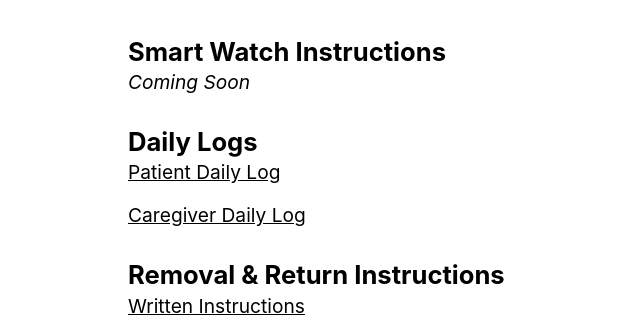
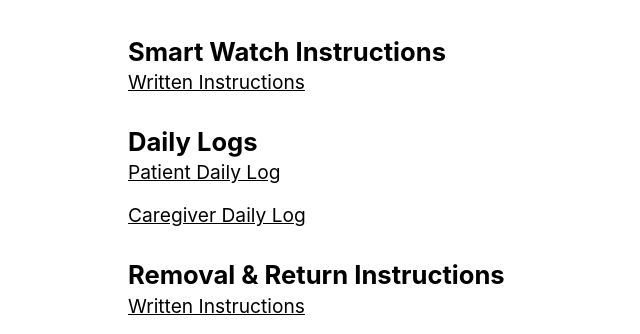
Before and after one commit to besi-c/besi-c.github.io, a Flask app: page /learn_more/dyads in a window 1280 px wide. Shown: the part 1091-1425 px from the top of the page, without its empty margins (0-640 px from the left). Run offline with Flask 2, Linux system fonts and the light colour scheme; some libraries are stand-ins or nearby versions; some web fonts are replaced.

Commit message:
added watch instructions

```diff
--- a/learn_more/clinicians.html
+++ b/learn_more/clinicians.html
@@ -61,7 +61,7 @@
 	</div>
 
 	<h4>Smart Watch Instructions</h4>
-	<p><i>Coming Soon</i></p>
+	<p><a href="/files/BESI-C_Watch_Instructions.pdf">Written Instructions</a></p>
 
 	<h4>Daily Logs</h4>
 	<p><a href="/files/Patient_Daily_Log.pdf">Patient Daily Log</a></p>
--- a/learn_more/dyads.html
+++ b/learn_more/dyads.html
@@ -52,7 +52,7 @@
 	</div>
 
 	<h4>Smart Watch Instructions</h4>
-	<p><i>Coming Soon</i></p>
+	<p><a href="/files/BESI-C_Watch_Instructions.pdf">Written Instructions</a></p>
 
 	<h4>Daily Logs</h4>
 	<p><a href="/files/Patient_Daily_Log.pdf">Patient Daily Log</a></p>
--- a/templates/clinicians.html
+++ b/templates/clinicians.html
@@ -28,7 +28,7 @@
 	</div>
 
 	<h4>Smart Watch Instructions</h4>
-	<p><i>Coming Soon</i></p>
+	<p><a href="/files/BESI-C_Watch_Instructions.pdf">Written Instructions</a></p>
 
 	<h4>Daily Logs</h4>
 	<p><a href="/files/Patient_Daily_Log.pdf">Patient Daily Log</a></p>
--- a/templates/dyads.html
+++ b/templates/dyads.html
@@ -19,7 +19,7 @@
 	</div>
 
 	<h4>Smart Watch Instructions</h4>
-	<p><i>Coming Soon</i></p>
+	<p><a href="/files/BESI-C_Watch_Instructions.pdf">Written Instructions</a></p>
 
 	<h4>Daily Logs</h4>
 	<p><a href="/files/Patient_Daily_Log.pdf">Patient Daily Log</a></p>
```
Also changed, not shown: 1 other file.
